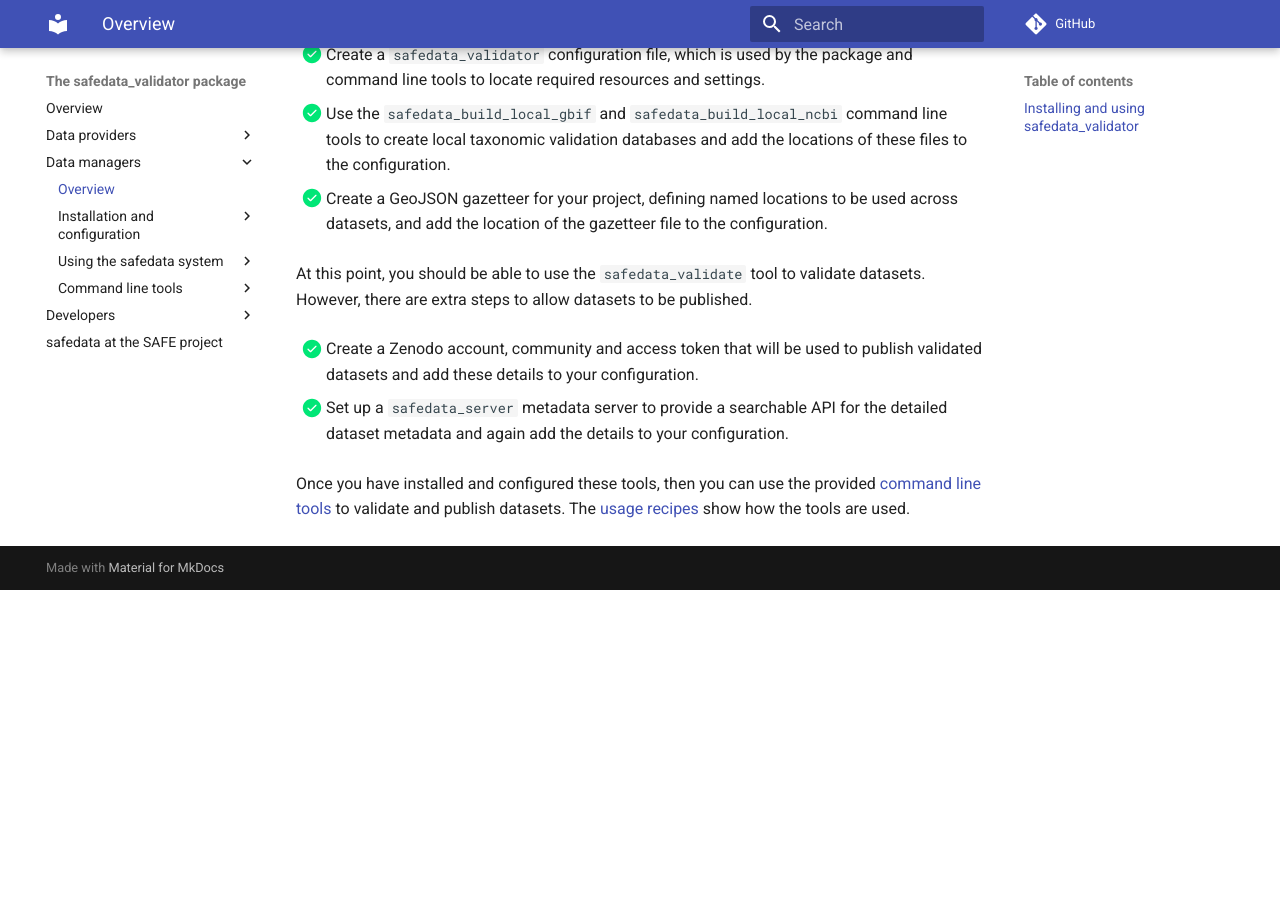
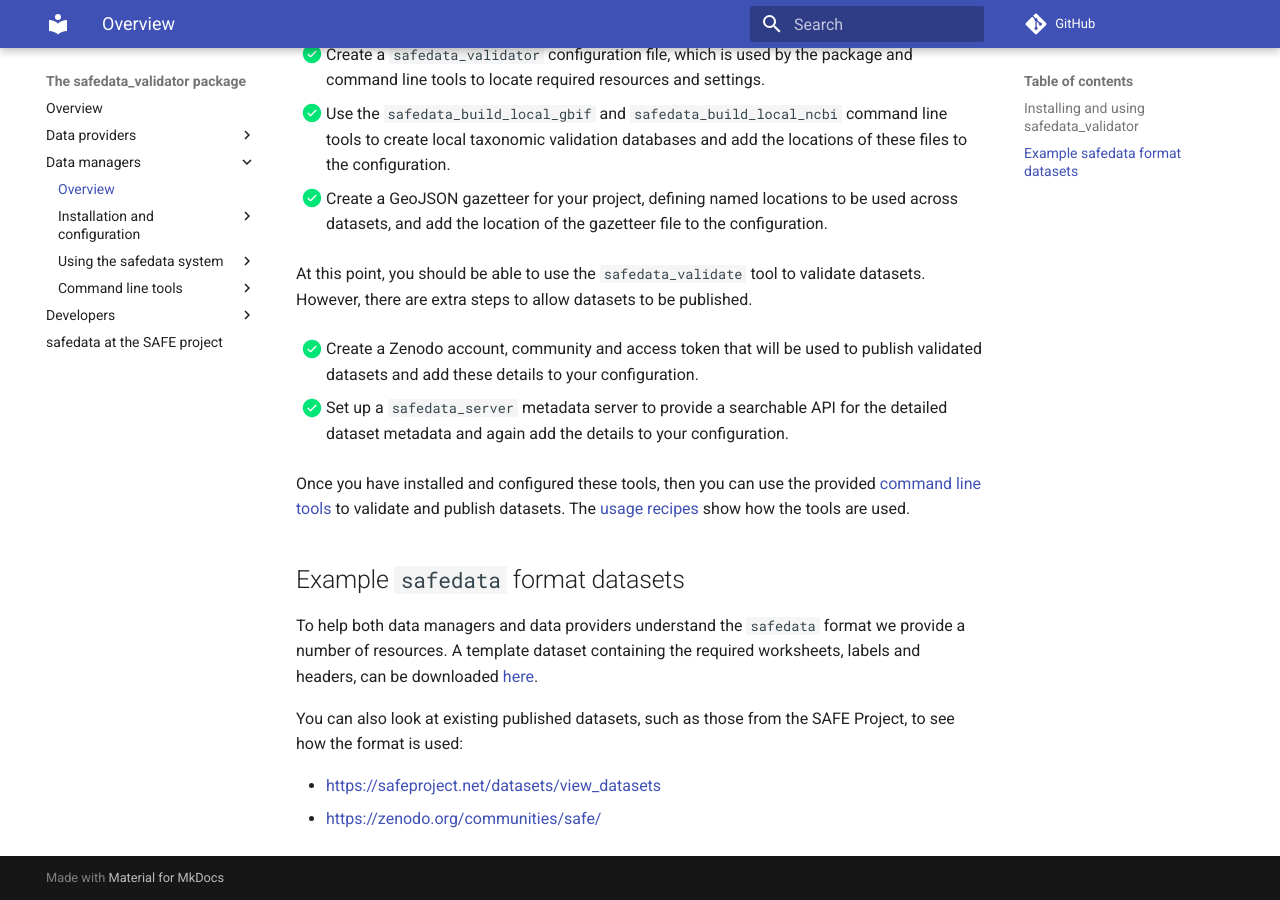
Before and after one commit to ImperialCollegeLondon/safedata_validator, an MkDocs documentation site: the page built from docs/data_managers/overview.md, in a window 1280 px wide and 900 px high, scrolled down 803 px. Built offline with MkDocs 1.6.1 and Material for MkDocs 9.7.7, drawn with Linux system fonts in a browser that asks for light colours; comment, search, counter and statistics services are not loaded; before the commit the page ends 1393 px from its top, so only the background shows below that.

Commit message:
Added link to template in data manager docs

```diff
--- a/docs/data_managers/overview.md
+++ b/docs/data_managers/overview.md
@@ -58,3 +58,17 @@ published.
 Once you have installed and configured these tools, then you can use the provided
 [command line tools](command_line_tools/overview.md) to validate and publish datasets.
 The [usage recipes](using_safedata/overview.md) show how the tools are used.
+
+## Example `safedata` format datasets
+
+<!-- The links here are hard coded to main, so if you've changed one of the files but
+can't see the change in the docs that is why-->
+To help both data managers and data providers understand the `safedata` format we
+provide a number of resources. A template dataset containing the required worksheets,
+labels and headers, can be downloaded [here](https://github.com/ImperialCollegeLondon/safedata_validator/blob/main/docs/data_providers/data_format/Template.xlsx).
+<!-- TODO - Add a link to the example file here-->
+You can also look at existing published datasets, such as those from the SAFE Project,
+to see how the format is used:
+
+- [https://safeproject.net/datasets/view_datasets](https://safeproject.net/datasets/view_datasets)
+- [https://zenodo.org/communities/safe/](https://zenodo.org/communities/safe/)
```
